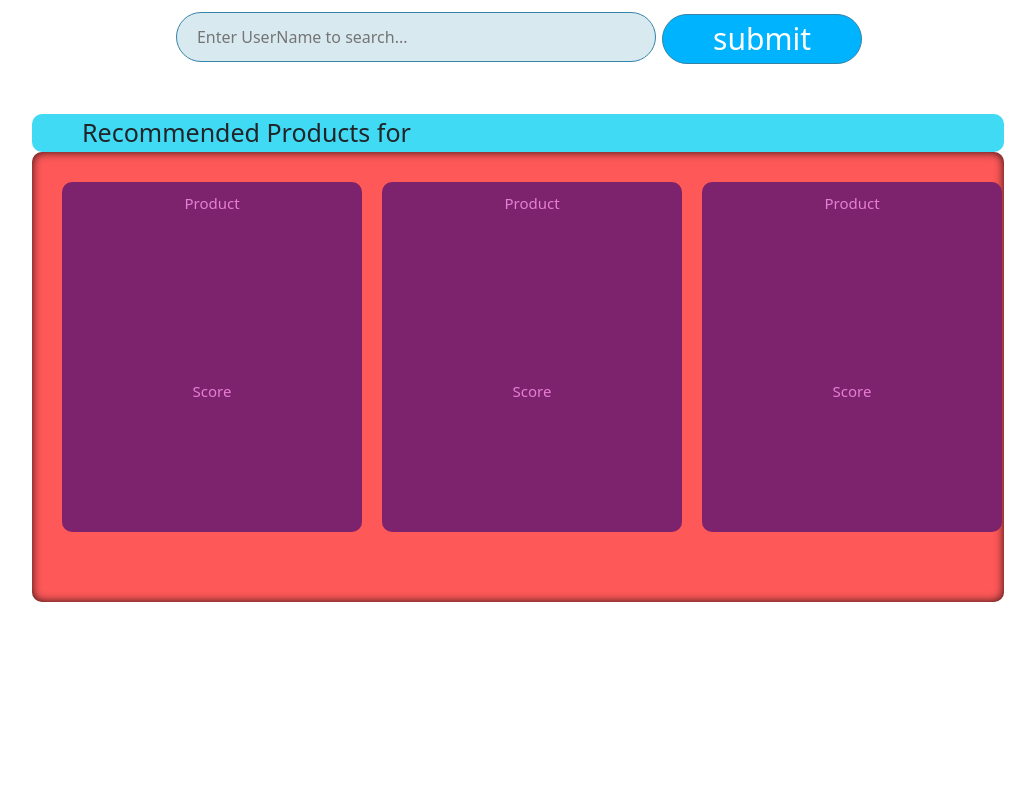
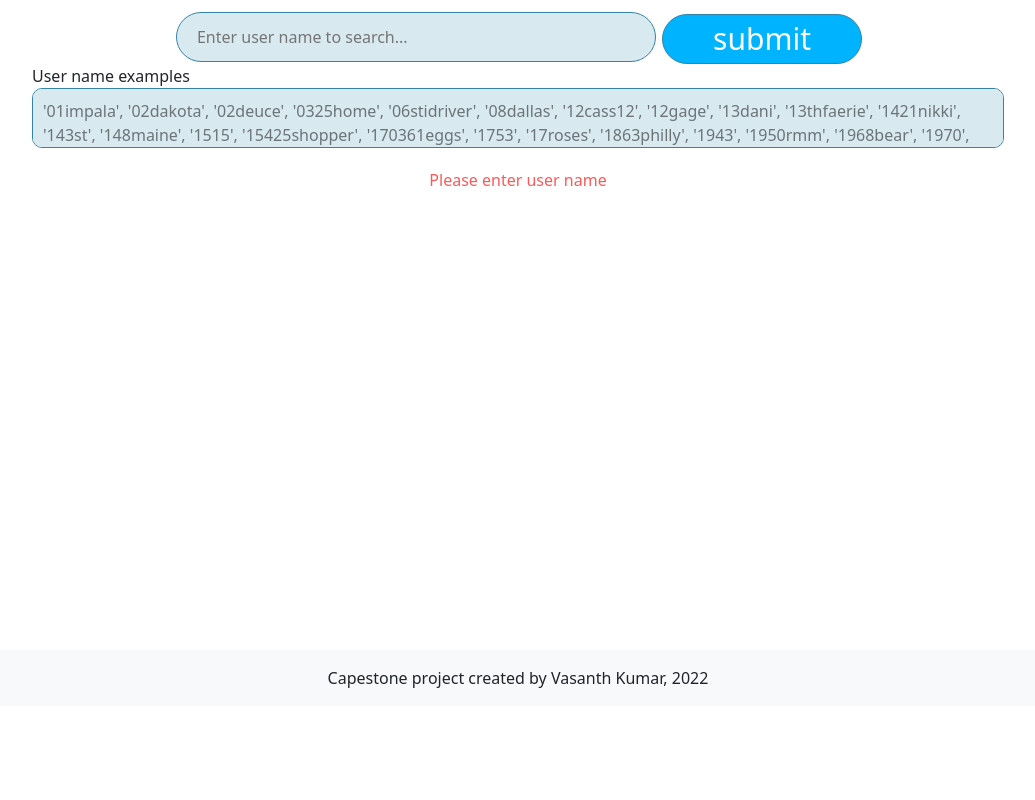
Before and after one commit to vasanthbillov/recommandationsystem, a Flask app: page / in a window 1280 px wide. Shown: the part 170-970 px from the top of the page, without its empty margins (122-1157 px from the left). After the commit the page ends 858 px from the top, so only its background shows below. Run offline with Flask 2, Linux system fonts and the light colour scheme; parts of the project's set-up code (start-up, migrations or seed data) failed here and were passed over.

Commit message:
updating fles

```diff
--- a/app.py
+++ b/app.py
@@ -1,3 +1,4 @@
+from contextlib import nullcontext
 from distutils.log import debug
 from itertools import product
 from flask import Flask, redirect, url_for, render_template, request
@@ -11,25 +12,29 @@ sentiment_model = SentimentRecommenderModel()
 
 @app.route('/')
 def home():
-    return render_template('index.html',contents = [], counts=[], user_name = '')
+    return render_template('index.html')
 
 @app.route('/predict', methods=['POST'])
 def prediction():
     # get user from the html form
     user = request.form['userName']
-    # convert text to lowercase
-    user = user.lower()
-    products = sentiment_model.getSentimentRecommendations(user)
+    print(user)
+    if user is not '':
+        # convert text to lowercase
+        user = user.lower()
+        products = sentiment_model.getSentimentRecommendations(user)
 
-    if(not(products is None)):
-        print(f"retrieving items....{len(products)}")
-        print(products)
-        return render_template("index.html" , contents = products['name'],
-        counts =products['pos_sentiment_percent'] ,
-         user_name = user)
+        if(not(products is None)):
+            print(f"retrieving items....{len(products)}")
+            print(products)
+            return render_template("index.html" , contents = products['name'],
+            counts =products['pos_sentiment_percent'] ,
+            user_name = user)
+        else:
+             return render_template('index.html')
     else:
-        return render_template("index.html",
-        message="User Name doesn't exists, No product recommendations at this point of time!")
+        return render_template('index.html')
+
 
 if __name__ == '__main__':
     app.run(debug=True)
--- a/templates/index.html
+++ b/templates/index.html
@@ -40,7 +40,7 @@
             }
             .body_div{
                 background: rgb(255, 255, 255);
-                height: 800px;
+                height: 650px;
                 display: flex;
                 flex-direction: column;
                 align-items: center;
@@ -104,18 +104,38 @@
             .recommend_disp{
                 background-color: #40daf5;
                 padding-left: 50px;
-                margin-top: 50px;
+                margin-top: 30px;
                 font-size: 25px;
                 width: 90%;
                 border-radius: 10px;
             }
+            .example{
+                width: 90%;
+                justify-content: start;
+                margin: 0px;
+                padding: 0px;
+            }
+            .paragraph{
+                background: #d8e9f0;
+                height: 60px;
+                width: 90%;
+                border-radius: 10px;
+                padding: 10px;
+                margin: 0px;
+                display: flex;
+                flex-direction: column;
+                overflow-y: scroll;
+                overflow-x: hidden;
+                border: 1px solid #3584a5;
+                color: #00000080;
+            }
             .scroll_view_horizontal{
-                padding: 20px;
+                padding: 10px;
                 display: flex;
                 flex-wrap: wrap;
                 flex-direction: column;
                 background: #fe5858;
-                height: 450px;
+                height: 400px;
                 width: 90%;
                 border-radius: 10px;
                 overflow-x: scroll;
@@ -151,6 +171,10 @@
                 color: rgb(255, 255, 255);
                 font-weight: bold;
             }
+            .error{
+                margin-top: 20px;
+                color:#fe5858
+            }
         </style>
         <title>Sentiment Based Product Recommendation</title>
     </head>
@@ -167,9 +191,58 @@
                     <input class="scroll_element_vertical" type="text"
                     id="userName"
                     name="userName"
-                    placeholder="Enter UserName to search..."></input>
+                    placeholder="Enter user name to search..."></input>
                     <input type='submit' class = 'recommend recommend_text'  value='submit' />
                 </form>
+                <p class="example">User name examples</p>
+                <div class="paragraph">
+                    '01impala', '02dakota', '02deuce', '0325home', '06stidriver', '08dallas', '12cass12',
+                    '12gage', '13dani', '13thfaerie', '1421nikki', '143st', '148maine', '1515', '15425shopper',
+                     '170361eggs', '1753', '17roses', '1863philly', '1943', '1950rmm', '1968bear', '1970',
+                     '1979edes', '1992firebirdgirl', '19bubba67', '19granny', '1awesome1', '1boomer',
+                     '1buzymom', '1cadet', '1chynna', '1clean1', '1cleaner', '1cocoafan', '1derpet1',
+                     '1gamer', '1gra', '1happymom', '1healthytot', '1hotmama', '1stcavdivision', '1stgrade',
+                     '1stlady', '1sungirl', '1vgarcia', '1wildbill2l', '1witch', '2011pink2011',
+                     '2013bestbuyer', '2014bestbuys', '2015mom', '2016', '2016home', '2016parker10',
+                     '2062351337', '20crafter16', '210tundra', '2175046722', '25happyshopper',
+                     '262jennifer', '2689', '295259', '2athome', '2bgreen', '2big', '2busy4u', '2choclabs',
+                     '2clean4me', '2ds4es14', '2esinapod', '2forhokies', '2go4savings', '2hearts1love',
+                     '2iceskates', '2shoes', '2sweetdaisies', '2thumbsup', '2total', '30103', '3375509742',
+                     '370gt', '37f5p', '38redsox', '3babiesat41', '3bear', '3bees', '3boys2turtles5chicks',
+                     '3card', '3dcav', '3dfan', '3dmoviewatcher', '3dpic', '3kids', '3littlegirls',
+                     '3ringcircus', '3sawhorsesneeded', '3skyyblue', '4 rooms 1 dog lotsa fur', '4048197640',
+                     '405april', '4112', '44pam44', '45177ss', '45mindishqueen', '4795181377', '49ersfor6',
+                     '4bukfam', '4dogmom', '4frugal', '4gis1975', '4katelyn', '4luds', '4parman', '4shop',
+                     '4stew57', '4th grade teacher', '4theloveofclorox', '4wipes', '500mpl', '50cal',
+                     '5150seriousshopper5150', '530germkiller', '54867906', '5742870423', '5boysohmy',
+                     '5kids', '5mcdaniels', '5zenuff', '62deuce', '63lamb', '6623443094', '6787249844',
+                     '67firebird', '69chopper', '6cockers', '6mex2', '6utefans', '70chp', '714reginald',
+                     '714rv', '72443', '74corvetteguy', '79captm79', '7autumn5', '7frances7', '7of9',
+                     '7rick', '80021mom', '80204', '8023', '808wrx', '81t21', '85721747267', '8574178605',
+                     '85lisa', '8675309', '89c46698305f04e39d57a88a2c5c3ce297787288', '8bithero', '8ellie24',
+                    '8mooshu', '8rob1', '8sk8anddon8', '8thred', '9003058363', '9373weld', '98nd500',
+                    '99runner', '9thdoctor', '_christenak', 'a hutch', 'a leaf on the family tree',
+                      'a11mxdup', 'a1s3', 'a77077', 'a786', 'a7xmaddlove', 'aaaa', 'aaam', 'aac06002',
+                      'aac3', 'aarhus74', 'aaron', 'aaronabigail', 'aaronm', 'aayla', 'ab1015', 'ab86',
+                      'abacadaba', 'abam', 'abananie', 'abarker1215', 'abashli', 'abaybay', 'abbey',
+                      'abbey64', 'abbi', 'abbs77', 'abbuyguy', 'abby', 'abby11', 'abby8992', 'abbysmama',
+                      'abc1245', 'abc3', 'abc4sb206', 'abcd', 'abcdef', 'abcgator', 'abctech', 'abear93',
+                      'abefroman', 'abel9027', 'abelc', 'abesb', 'abeverly7', 'abf1987', 'abi09', 'abigail32',
+                       'abigail81', 'abihaven', 'abm1976', 'abm27', 'about2bmom', 'abphillips7858', 'abrams',
+                        'abret', 'abrildiez', 'abrinegarwky', 'abruscini', 'abryant', 'abyo', 'ac90',
+                        'ac94', 'acadia', 'acarrera9461', 'acarrill93', 'acasabel', 'acceber32',
+                        'accounting m', 'accwiz', 'acd3', 'acdd', 'ace2', 'ace24', 'acegamer', 'acehardware',
+                        'acehi369ja', 'acellacey', 'acelyn', 'acetolman', 'acf11154', 'achef', 'achick',
+                        'achkosh', 'acidchipmunk', 'acjuarez08', 'ackk', 'acmillion', 'acornnancy',
+                        'acr2015', 'acs614', 'actias', 'actionaction', 'actiond', 'actionjem', 'activegal',
+                        'actortj', 'acv4217', 'ada_us_ohpiiy', 'adaizy79', 'adam', 'adam1977', 'adam9976',
+                        'adams31', 'adamsmom', 'adamsra10', 'adan', 'adanas', 'adapterhdtv', 'adapters',
+                        'adash75', 'adavidson', 'adawg', 'addie', 'addieb87', 'addmotherhood25', 'adele',
+                        'adeleforlife', 'adeline', 'adelynsmom', 'adfj21', 'adina', 'adma2', 'admin girl',
+                        'admin in williamsburg', 'admiralake', 'admirer28', 'adpp', 'adr1ana', 'adr2',
+                        'adrbeach', 'adrbeach27', 'adrialc', 'adrian17', 'adriana', 'adriana9999'
+                    </div>
+                {% if user_name != null %}
                 <div class = 'recommend_disp'>Recommended Products for <b>{{user_name}}</b></div>
                 <div class = 'scroll_view_horizontal' >
                     {% for i in range(5)%}
@@ -181,9 +254,17 @@
                     </div>
                     {% endfor %}
                 </div>
+                {% else %}
+                <p class = 'error'> Please enter user name </p>
+                {% endif %}
             </div>
         </div>
     </body>
     <footer>
+        <!-- Copyright -->
+    <div class="text-center p-3 bg-light">
+        Capestone project created by Vasanth Kumar, 2022
+      </div>
+      <!-- Copyright -->
     </footer>
 </html>
```
Also changed, not shown: model.py (+3 -46 lines), testing.txt (deleted), 4 other files.
